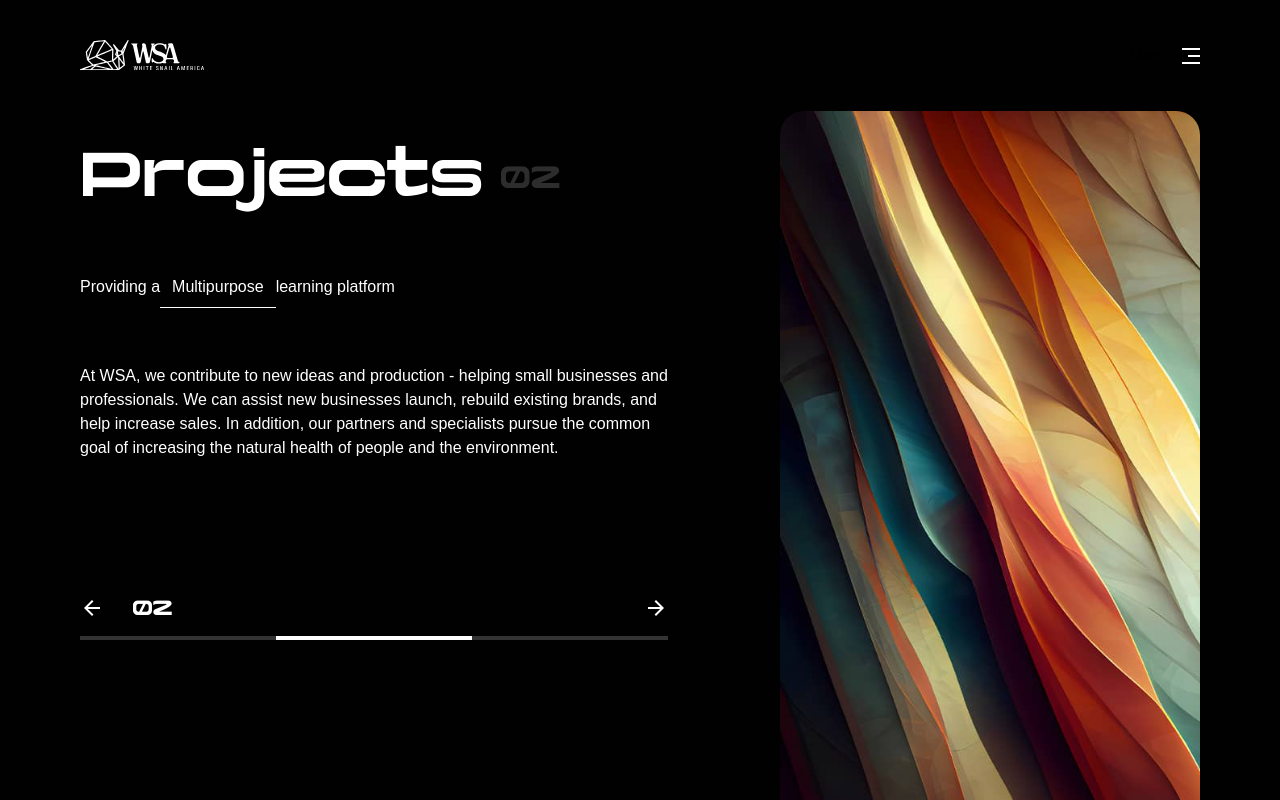
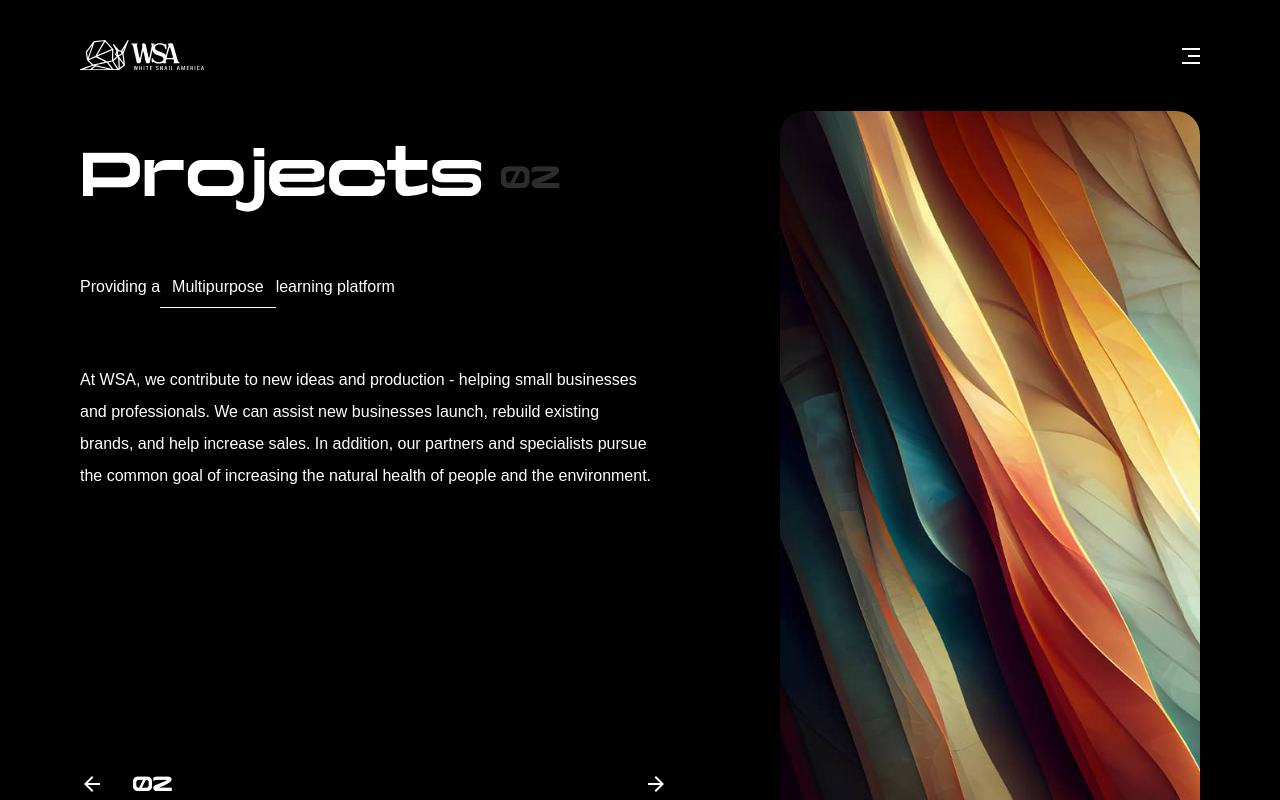
Before and after one commit to MiladDevarts/wsa, a Next.js app: page /projects in a window 1280 px wide. Both pictures are taken after a click on the icon 656 px from the left and 760 px from the top of the page. Shown: the top 800 px of the page. Built offline with nearby package versions, Linux system fonts and the light colour scheme; a web font is replaced by a local one.

Commit message:
fix: edit project spaing

```diff
--- a/app/projects/page.js
+++ b/app/projects/page.js
@@ -131,10 +131,10 @@ function page() {
                 </span>
                 learning platform
               </p>
-              <p className="font-light">
+              <p className="font-light max-w-xl leading-8">
                 At WSA, we contribute to new ideas and production - helping small businesses and professionals. We can assist new businesses launch, rebuild existing brands, and help increase sales. In addition, our partners and specialists pursue the common goal of increasing the natural health of people and the environment.
               </p>
-              <div className="hidden lg:flex flex-col gap-y-3 mt-20">
+              <div className="hidden lg:flex flex-col gap-y-3 mt-56">
                 <div className="flex justify-between ">
                   <div className="flex gap-x-3">
                     <svg className="cursor-pointer" onClick={() => { handlePrevProject() }} width="24" height="24" viewBox="0 0 24 24" fill="none" xmlns="http://www.w3.org/2000/svg"> <path d="M12 20L13.425 18.6L7.825 13H20V11H7.825L13.425 5.4L12 4L4 12L12 20Z" fill="white" /> </svg>
@@ -177,10 +177,10 @@ function page() {
                 </span>
                 Platform
               </p>
-              <p className="font-light">
+              <p className="font-light max-w-xl leading-8">
                 We understand that starting an online business can be daunting, so we strive to provide a user-friendly platform with all the tools and resources you need to succeed. Whether you're a seasoned entrepreneur or just starting out, our platform makes it easy to list and sell your products, manage orders, and connect with customers.
               </p>
-              <div className="hidden lg:flex flex-col gap-y-3 mt-20">
+              <div className="hidden lg:flex flex-col gap-y-3 mt-56">
                 <div className="flex justify-between ">
                   <div className="flex gap-x-3">
                     <svg className="cursor-pointer" onClick={() => { handlePrevProject() }} width="24" height="24" viewBox="0 0 24 24" fill="none" xmlns="http://www.w3.org/2000/svg"> <path d="M12 20L13.425 18.6L7.825 13H20V11H7.825L13.425 5.4L12 4L4 12L12 20Z" fill="white" /> </svg>
```
